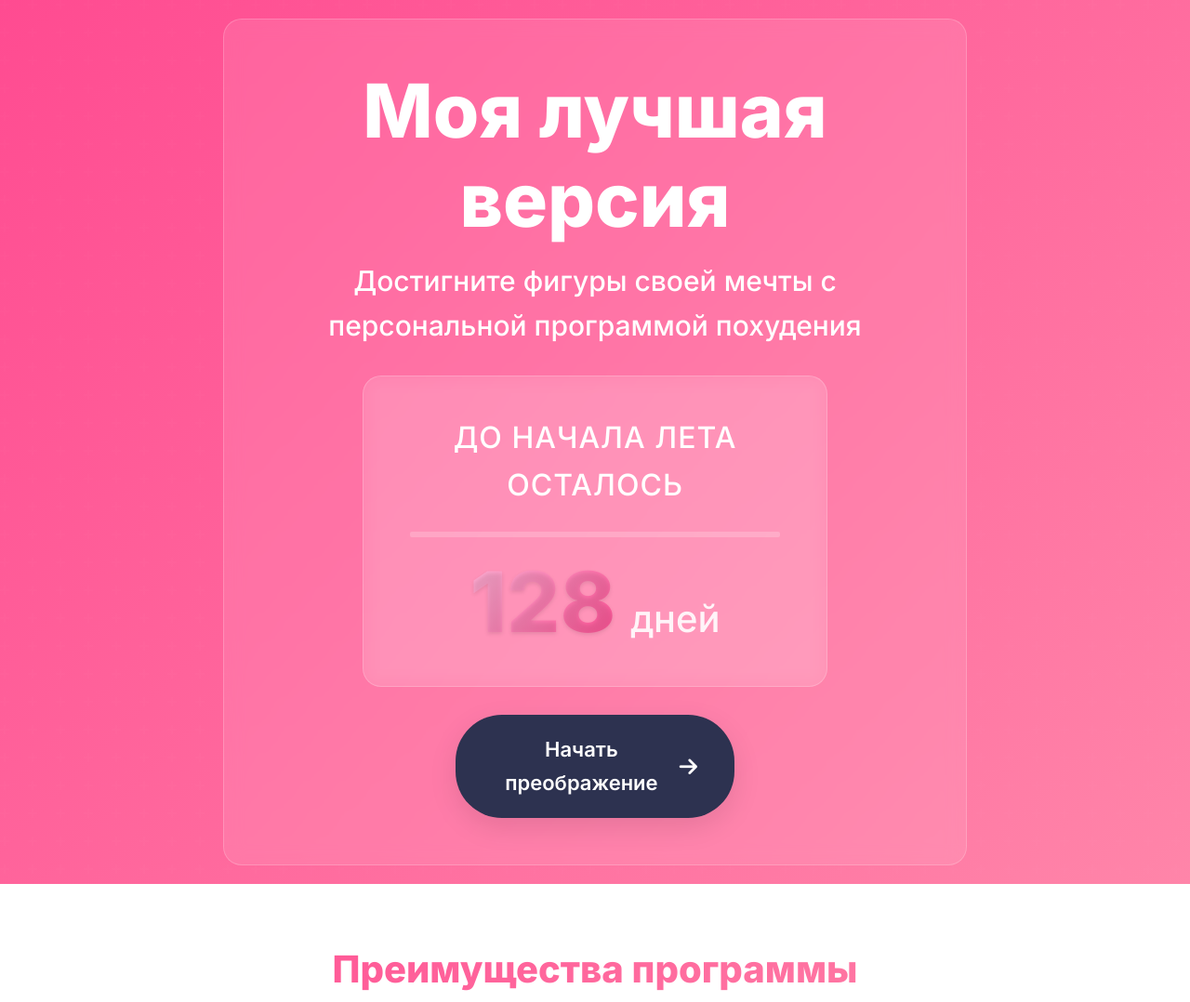
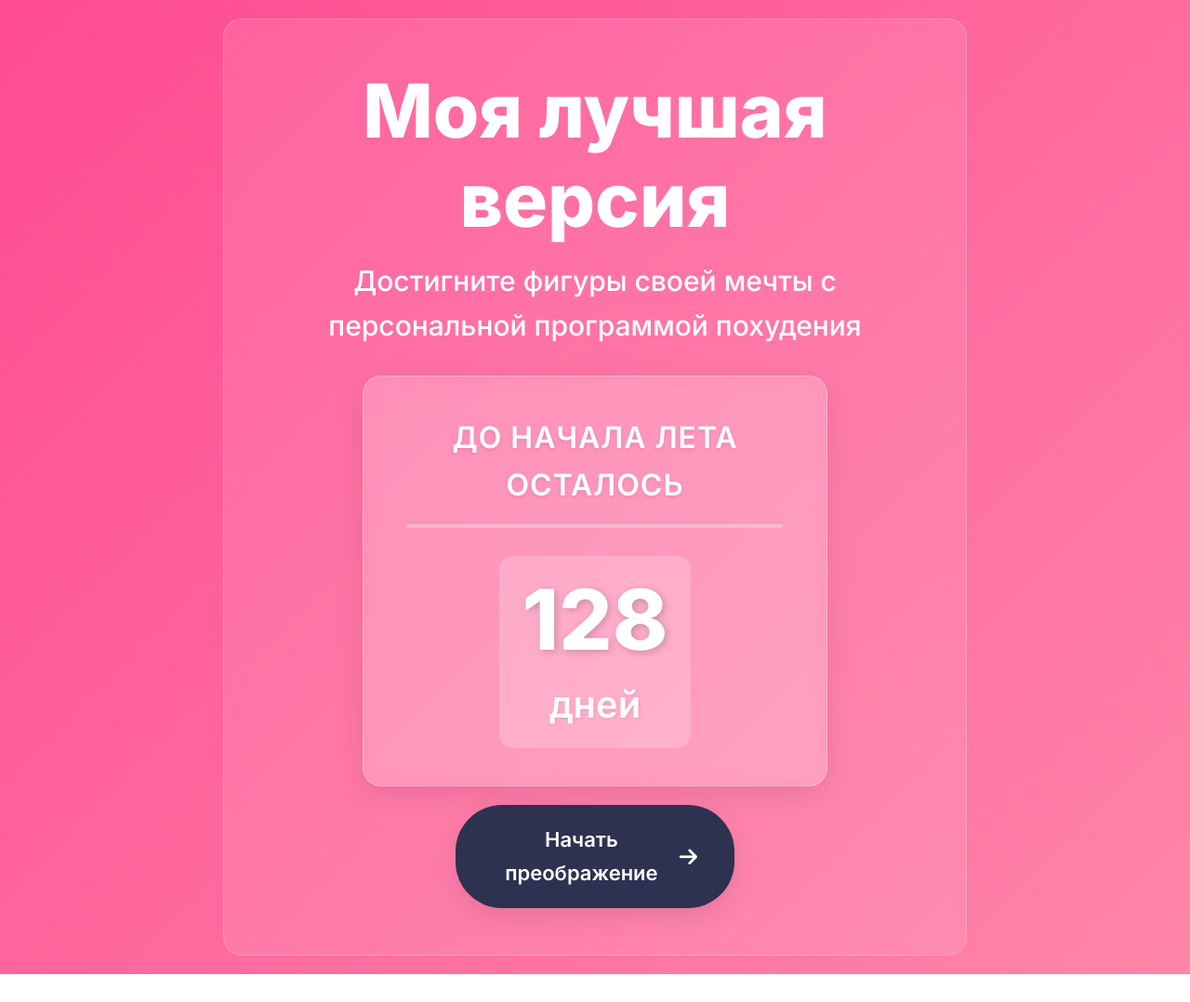
Before and after one commit to CryptocomTrader/BestVersion.me, a plain HTML site: page index.html in a window 1280 px wide. Shown: the top 1078 px of the page at 93% size. Drawn offline with Linux system fonts and the light colour scheme.

Commit message:
Улучшен дизайн счетчика дней для лучшей видимости на мобильных устройствах

```diff
--- a/styles.css
+++ b/styles.css
@@ -156,36 +156,39 @@ body {
 }
 
 .timer-container {
-    background: rgba(255, 255, 255, 0.1);
+    background: rgba(255, 255, 255, 0.15);
     backdrop-filter: blur(10px);
     border-radius: 20px;
-    padding: 30px;
-    margin: 30px auto;
+    padding: 25px 20px;
+    margin: 20px auto;
     max-width: 500px;
     text-align: center;
-    border: 1px solid rgba(255, 255, 255, 0.2);
+    border: 1px solid rgba(255, 255, 255, 0.3);
+    box-shadow: 0 8px 32px rgba(0, 0, 0, 0.1);
 }
 
 .timer-text {
     color: white;
-    font-size: 1.4rem;
-    font-weight: 500;
-    margin-bottom: 25px;
+    font-size: 1.2rem;
+    font-weight: 600;
+    margin-bottom: 15px;
     text-transform: uppercase;
     letter-spacing: 1px;
+    text-shadow: 0 2px 4px rgba(0, 0, 0, 0.1);
 }
 
 .progress-container {
-    margin: 20px 0;
-    padding: 0 10px;
+    margin: 15px 0;
+    padding: 0 5px;
 }
 
 .progress-bar {
-    height: 4px;
-    background: rgba(255, 255, 255, 0.2);
-    border-radius: 2px;
+    height: 6px;
+    background: rgba(255, 255, 255, 0.3);
+    border-radius: 3px;
     overflow: hidden;
     position: relative;
+    box-shadow: inset 0 1px 3px rgba(0, 0, 0, 0.2);
 }
 
 .progress-fill {
@@ -193,30 +196,56 @@ body {
     top: 0;
     left: 0;
     height: 100%;
-    background: linear-gradient(to right, #FFB6D9, #FF4B91);
-    border-radius: 2px;
+    background: linear-gradient(to right, #fff, #FFB6D9);
+    border-radius: 3px;
     transition: width 0.5s ease;
 }
 
 .days-counter {
-    margin-top: 25px;
-    color: white;
+    margin-top: 15px;
+    background: rgba(255, 255, 255, 0.2);
+    padding: 15px 25px;
+    border-radius: 15px;
+    display: inline-block;
 }
 
 #days {
-    font-size: 3.5rem;
+    font-size: 4rem;
     font-weight: 800;
-    margin-right: 10px;
-    background: linear-gradient(135deg, #FFB6D9, #FF4B91);
-    -webkit-background-clip: text;
-    -webkit-text-fill-color: transparent;
-    text-shadow: 0 2px 4px rgba(0, 0, 0, 0.1);
+    color: white;
+    text-shadow: 2px 2px 8px rgba(0, 0, 0, 0.2);
+    line-height: 1.2;
+    display: block;
+    margin-bottom: 5px;
 }
 
 .days-label {
-    font-size: 1.8rem;
-    font-weight: 500;
-    opacity: 0.9;
+    font-size: 1.4rem;
+    font-weight: 600;
+    color: white;
+    opacity: 0.95;
+    text-shadow: 1px 1px 4px rgba(0, 0, 0, 0.1);
+}
+
+/* Медиа-запрос для мобильных устройств */
+@media (max-width: 480px) {
+    .timer-container {
+        padding: 20px 15px;
+        margin: 15px auto;
+    }
+
+    .timer-text {
+        font-size: 1.1rem;
+        margin-bottom: 12px;
+    }
+
+    #days {
+        font-size: 3.5rem;
+    }
+
+    .days-label {
+        font-size: 1.2rem;
+    }
 }
 
 @media (min-width: 768px) {
```
